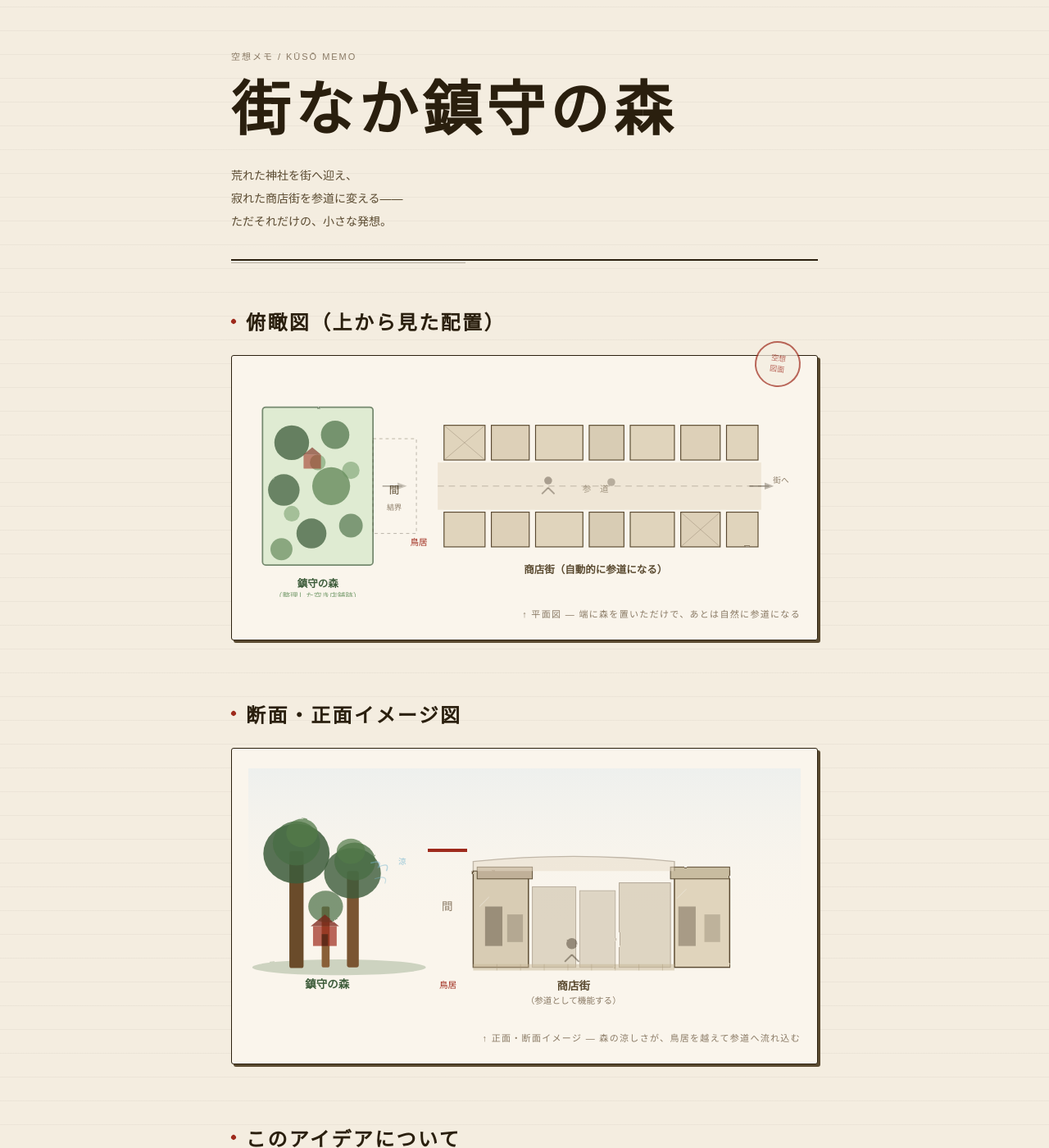
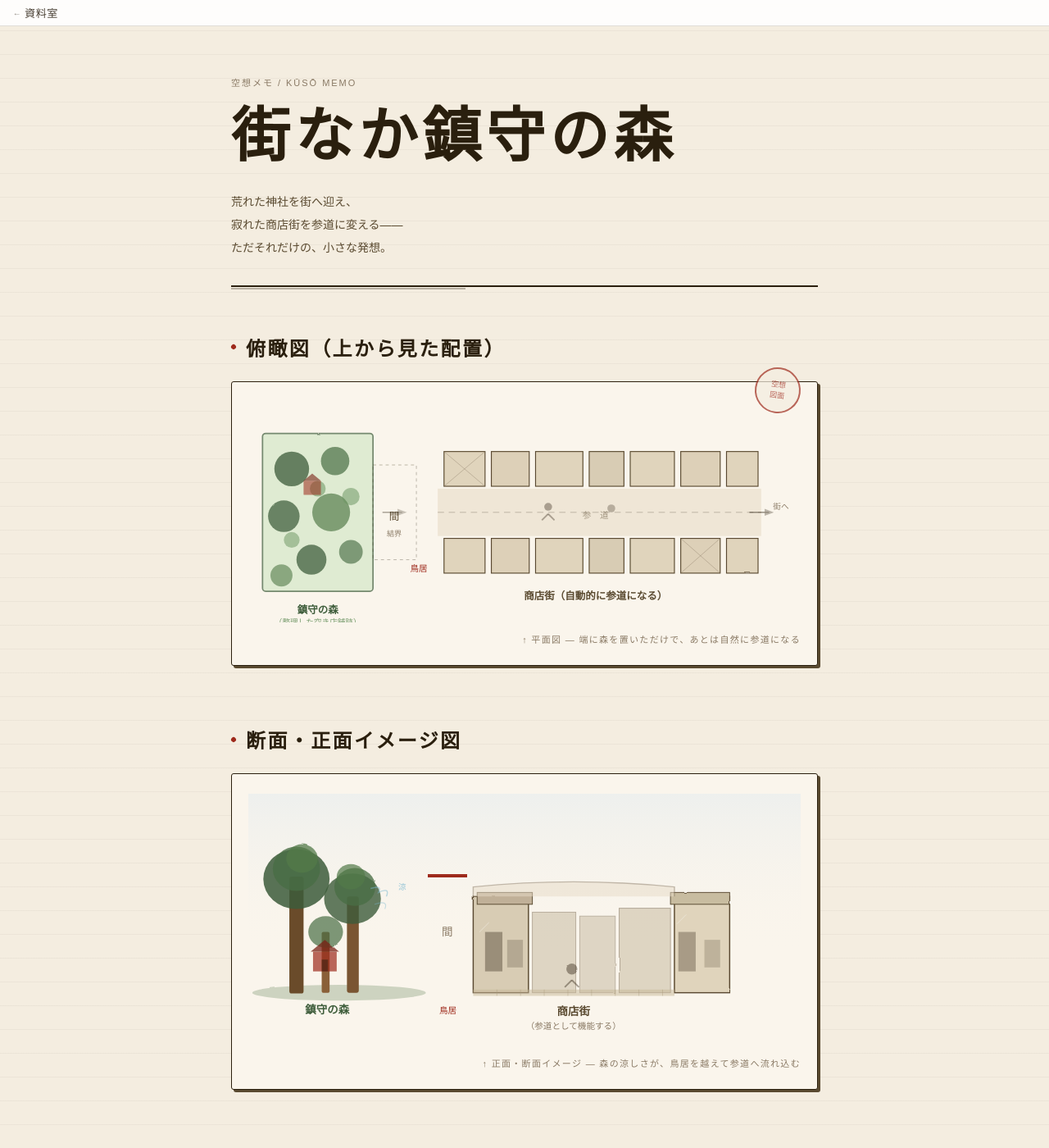
Before and after one commit to maskedrider88/maskedrider88.github.io, a Jekyll site: the page built from chinjunomori.html, in a window 1280 px wide and 1400 px high. Shown: the whole window at 82% size. Built offline with Jekyll 4.4.1, drawn with Linux system fonts in a browser that asks for light colours; some web fonts are replaced.

Commit message:
Update chinjunomori.html

```diff
--- a/chinjunomori.html
+++ b/chinjunomori.html
@@ -1,12 +1,7 @@
-<!DOCTYPE html>
-<html lang="ja">
-<head>
-<meta charset="UTF-8">
-<meta name="viewport" content="width=device-width, initial-scale=1.0">
-<title>街なか鎮守の森 — 空想メモ</title>
-<link rel="preconnect" href="https://fonts.googleapis.com">
-<link rel="preconnect" href="https://fonts.gstatic.com" crossorigin>
-<link href="https://fonts.googleapis.com/css2?family=Klee+One:wght@400;600&family=Yuji+Syuku&display=swap" rel="stylesheet">
+---
+layout: default
+---
+
 <style>
   :root {
     --paper: #f4ede0;
@@ -231,8 +226,7 @@
   }
 
 </style>
-</head>
-<body>
+
 <div class="page">
 
   <header class="header">
@@ -539,5 +533,3 @@
   </footer>
 
 </div>
-</body>
-</html>
```
